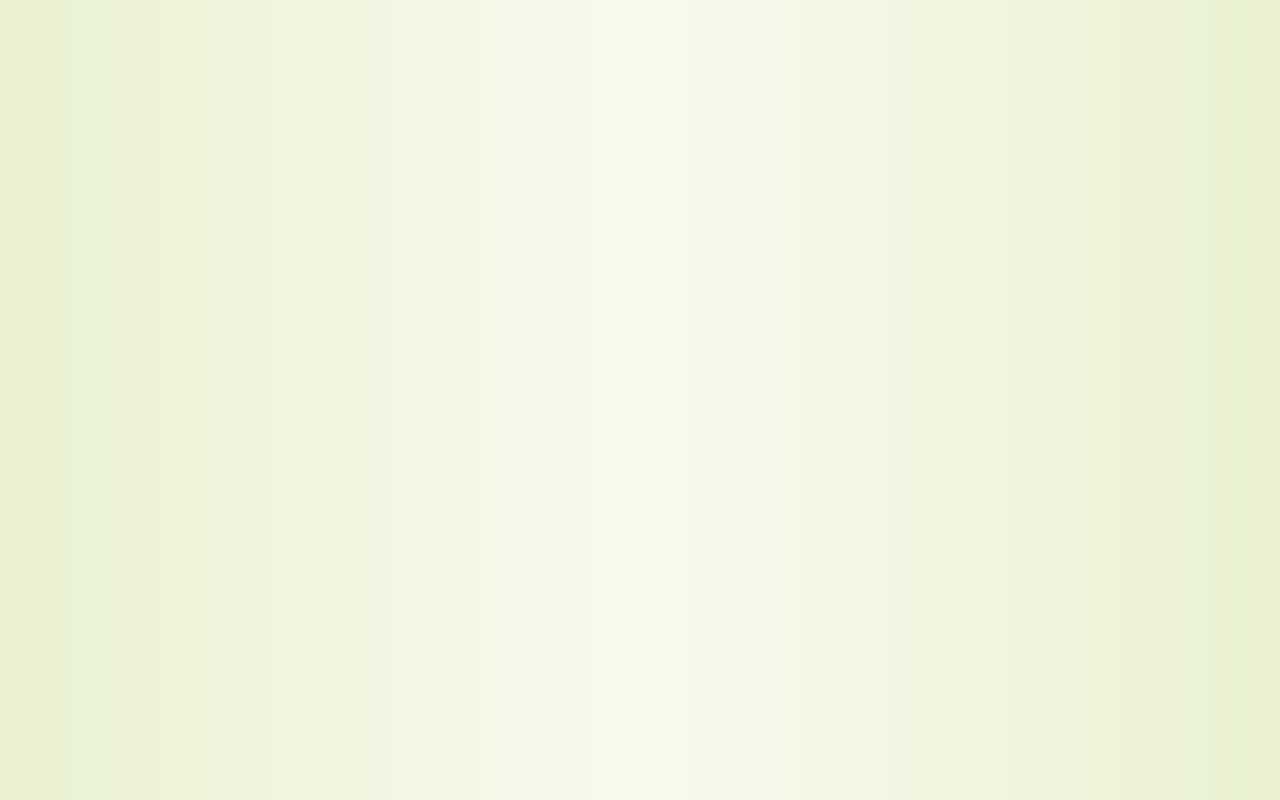
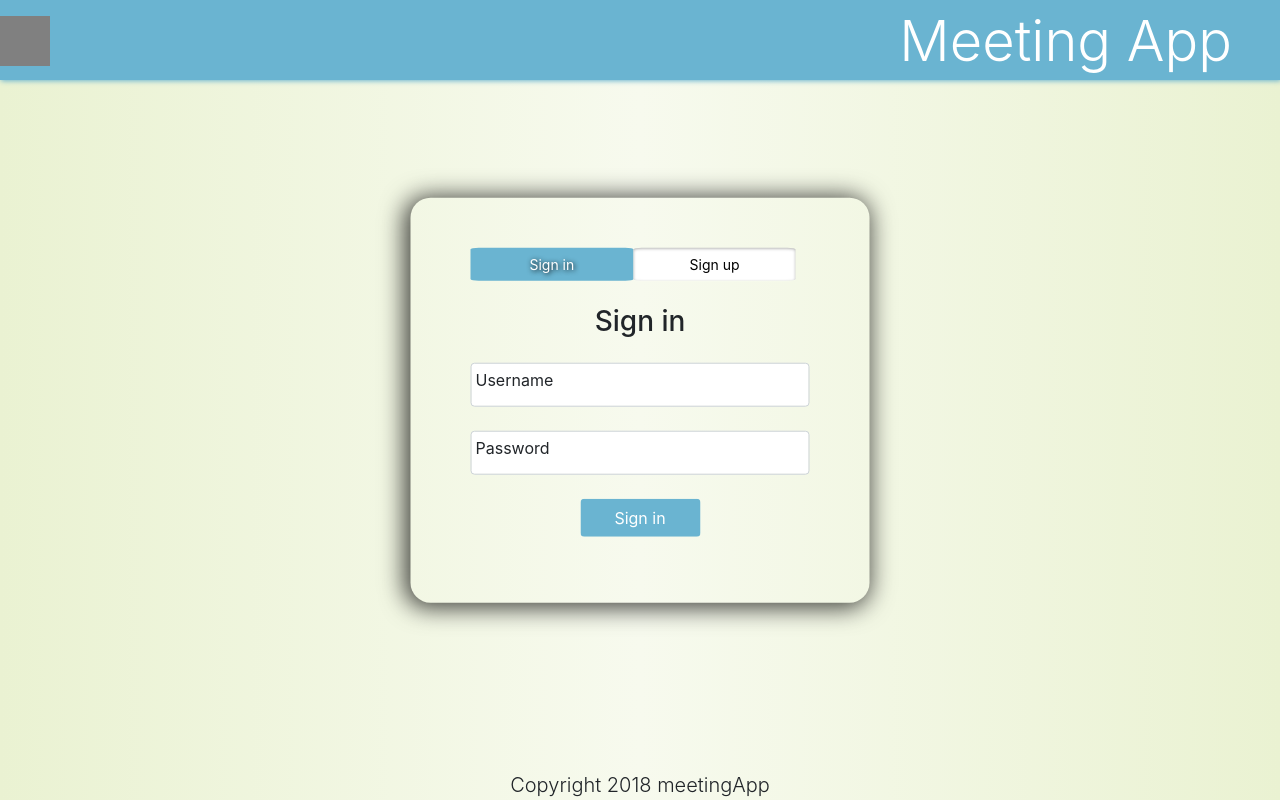
Before and after one commit to SadVue-NekadJava/meetingApp, a Vue app: page / in a window 1280 px wide. Built offline with nearby package versions, Linux system fonts and the light colour scheme.

Commit message:
osnovne promene

```diff
--- a/public/index.html
+++ b/public/index.html
@@ -6,15 +6,9 @@
     <meta name="viewport" content="width=device-width,initial-scale=1.0">
     <link rel="icon" href="<%= BASE_URL %>favicon.ico">
     <link rel="stylesheet" href="https://use.fontawesome.com/releases/v5.3.1/css/all.css" integrity="sha384-mzrmE5qonljUremFsqc01SB46JvROS7bZs3IO2EmfFsd15uHvIt+Y8vEf7N7fWAU" crossorigin="anonymous">
-    <title>login-register</title>
+    <title>Meeting App</title>
     <style media="screen">
-    body {
-      overflow-x: hidden;
-      background: linear-gradient(to right,#eaf2d2, #f7faee, #eaf2d2 );
-	color: #666;
-	font: 90%/180% Arial, Helvetica, sans-serif;
-	max-width: 100%;
-    }
+
     </style>
         <script src="https://unpkg.com/axios/dist/axios.min.js"></script>
   </head>
--- a/src/App.vue
+++ b/src/App.vue
@@ -6,7 +6,13 @@
 </template>
 
 <style lang="scss">
-
+body {
+  overflow-x: hidden;
+  background: linear-gradient(to right,#eaf2d2, #f7faee, #eaf2d2 );
+color: #666;
+font: 90%/180% Arial, Helvetica, sans-serif;
+max-width: 100%;
+}
 
 
 </style>
--- a/src/main.js
+++ b/src/main.js
@@ -6,7 +6,8 @@ import store from './store'
 
 import BootstrapVue from 'bootstrap-vue'
 
-
+import 'bootstrap/dist/css/bootstrap.css'
+import 'bootstrap-vue/dist/bootstrap-vue.css'
 
 Vue.config.productionTip = false
 
--- a/src/views/Home.vue
+++ b/src/views/Home.vue
@@ -1,16 +1,271 @@
 <template>
   <div >
+    <div class="navChat">
+      <div class="row pt-3">
+        <div class="col-lg-6">
+          <div class="pl-5" style="height:50px;width:50px;background:grey;"></div>
+        </div>
+        <div class="col-lg-6">
+            <p  class="text-right text-white display-4 pr-5" style="line-height:50px;">Meeting App</p>
+          </div>
 
+      </div>
+    </div>
+<div class="container ">
+
+  <div class="loginPozcija">
+  <div class="promena mx-auto">
+  	      <input type="radio" id="promena_levo" name="switch_2" checked/>
+  	      <label for="promena_levo">Sign in</label>
+  	      <input type="radio" id="promena_desno" name="switch_2" />
+  	      <label for="promena_desno">Sign up</label>
+      </div>
+  	<div class="login">
+  		<div class="form-group" >
+  			<h3 class="py-3 text-center">Sign in</h3>
+  			<div class="input-box ">
+  				<input class=" form-control" type="text" name="" required="" v-model="logUsername"  >
+  				<label>Username</label>
+  			</div>
+  			<br>
+  			<div class="input-box ">
+  				<input class=" form-control" type="password" name="" required="" v-model="logPassword"  >
+  				<label>Password</label>
+  			</div>
+  			<br>
+  			<div class="text-center">
+      			<a data-toggle="modal"  data-target="#prijava" >
+      			    <button @click="login" class="btn dugme form-control">Sign in</button>
+      			</a>
+  			</div>
+  		</div>
+  	</div>
+  	<!-- ************************************SIGNUP*********************************** -->
+  	<div class="signup">
+  		<div class="form-group">
+  			<h3 class="py-3 text-center">Sign up</h3>
+  			<!-- <div class="input-box ">
+  				<input class=" form-control" type="text" name="" required="" v-model="regName">
+  				<label>Name </label>
+  			</div> -->
+  			<br>
+  			<div class="input-box ">
+  				<input class=" form-control" type="text" name="" required="" v-model="regUsername">
+  				<label>Username</label>
+  			</div>
+  			<br>
+  			<div class="input-box ">
+  				<input class=" form-control" type="text" name="" required="" v-model="regPass">
+  				<label>Password</label>
+  			</div>
+  			<br>
+  			<div class="input-box ">
+  				<input class=" form-control" type="password" name="" required="" v-model="regPass2">
+  				<label>Confirm password</label>
+  			</div>
+  			<br>
+  			<div class="text-center">
+      			<a data-toggle="modal"  data-target="#registracija">
+      		    	<button @click="register" class="btn form-control dugme">Register</button>
+      		    </a>
+  		    </div>
+  		</div>
+  	</div>
+</div>
   </div>
+  <footer class="fixed-bottom lead text-center">Copyright 2018 meetingApp</footer>
+</div>
 </template>
 
 <script>
 
 
+
 export default {
   name: 'home',
-  components: {
+
+  data(){
+    return{
+        logUsername:'',
+        logPassword:'',
+        regUsername:'',
+        regPass:'',
+        regPass2:''
+
+     }
+  },
+  methods:{
+    login(){
+      axios.post("http://760b121.mars-e1.mars-hosting.com/login", {
+                      username:this.logUsername,
+                      password:this.logPassword
+                }).then(response => {
+                  var sid = response.data.sid;
+
+                  window.localStorage.setItem("sessionid", sid);
+                  //console.log(response.data[0].usr_access);
+                  if (response.data.status) {
+                      this.$router.push('friends');
+                      }
+                               });
+
+   },
+    register(){
+      axios.post("http://760b121.mars-e1.mars-hosting.com/register", {
+                      username:this.regUsername,
+                      password:this.regPass,
+                      passwordCheck:this.regPass2
+
+                 }).then(response => {
+
+                   this.$router.push('/')
+                 });
+    }
+   }
 
   }
+
+
+
+$(document).ready(function()
+{
+  $('.signup').hide();
+  $('#promena_desno').click(function()
+  {
+  $('.login').slideUp('slow');
+  $('.signup').slideDown('slow');
+  });
+  $('#promena_levo').click(function()
+  {
+      $('.signup').slideUp('slow');
+      $('.login').slideDown('slow');
+  });
+});
+
+$(document).ready(function()
+{
+  $('.mobSignup').hide();
+  $('#promena_desno_mob').click(function()
+  {
+  $('.mobLogin').slideUp('slow');
+  $('.mobSignup').slideDown('slow');
+  });
+  $('#promena_levo_mob').click(function()
+  {
+      $('.mobSignup').slideUp('slow');
+      $('.mobLogin').slideDown('slow');
+  });
+});
+</script>
+
+<style scoped>
+
+
+
+.navChat {
+  background: #6ab4d1;
+  width: 100vw;
+  height: 80px;
+  box-shadow: 1px 1px 5px #6ab4d1;
+
 }
-</script>
+input {
+  font-size: 20px;
+}
+input:focus{
+  outline-color: #6ab4d1;
+}
+
+
+
+
+.loginPozcija {
+ position: absolute;
+ top: 50%;
+ left: 50%;
+ transform: translateX(-50%) translateY(-50%);
+ -webkit-box-shadow: -3px 2px 25px 3px rgba(0,0,0,0.75);
+  -moz-box-shadow: -3px 2px 25px 3px rgba(0,0,0,0.75);
+  box-shadow: -3px 2px 25px 3px rgba(0,0,0,0.75);
+  padding: 50px 60px;
+  border-radius: 20px;
+
+}
+
+
+.input-box {
+  position: relative;
+}
+
+.input-box label {
+  position: absolute;
+  top: 5px;
+  left: 5px;
+  display: block;
+  transition: 0.2s;
+  font-size: 16px;
+}
+
+.input-box input:focus~label,
+.input-box input:valid~label{
+  top:-22px;
+  left: 0;
+  font-size: 12px;
+  color:#fff;
+  text-shadow: 1px 1px 5px #000;
+}
+
+
+.promena input {
+   position: absolute;
+   opacity: 0;
+}
+
+.promena label {
+   display: inline-block;
+   width: 48%;
+   background-color: #fff;
+   color: #000;
+   font-size: 14px;
+   text-align: center;
+   padding: 6px 14px;
+   -webkit-box-shadow: inset 0 1px 3px rgba(0, 0, 0, 0.3), 0 1px rgba(255, 255, 255, 0.1);
+   box-shadow: inset 0 1px 3px rgba(0, 0, 0, 0.3), 0 1px rgba(255, 255, 255, 0.1);
+   -webkit-transition: all 0.1s ease-in-out;
+   -moz-transition:    all 0.1s ease-in-out;
+   -ms-transition:     all 0.1s ease-in-out;
+   -o-transition:      all 0.1s ease-in-out;
+   transition:         all 0.1s ease-in-out;
+   border-radius: 5%;
+}
+
+.promena label:hover {
+   cursor: pointer;
+   background-color: rgb(230,230,230);
+}
+
+.promena input:checked + label:hover {
+    background-color: #6ab4d1;
+}
+
+.promena input:checked + label {
+   background-color: #6ab4d1;
+   -webkit-box-shadow: none;
+   text-shadow: 1px 1px 5px #000;
+   box-shadow: none;
+   color: #fff;
+}
+
+
+.dugme  {
+  width: 120px;
+  background: #6ab4d1;
+  color:#fff;
+  outline: 0;
+}
+
+.dugme:hover {
+  border: 1px solid #aec6cf;
+}
+
+</style>
```
